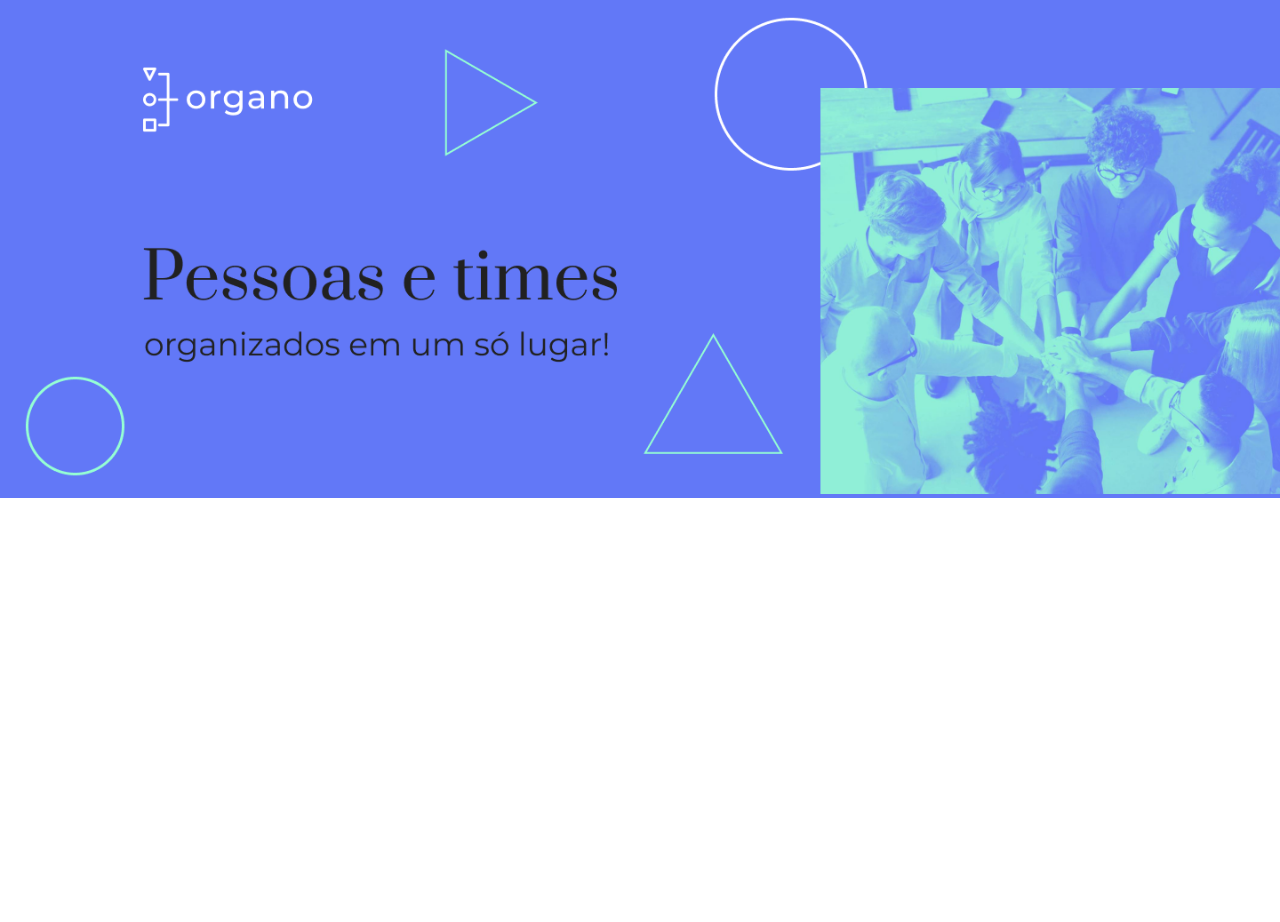
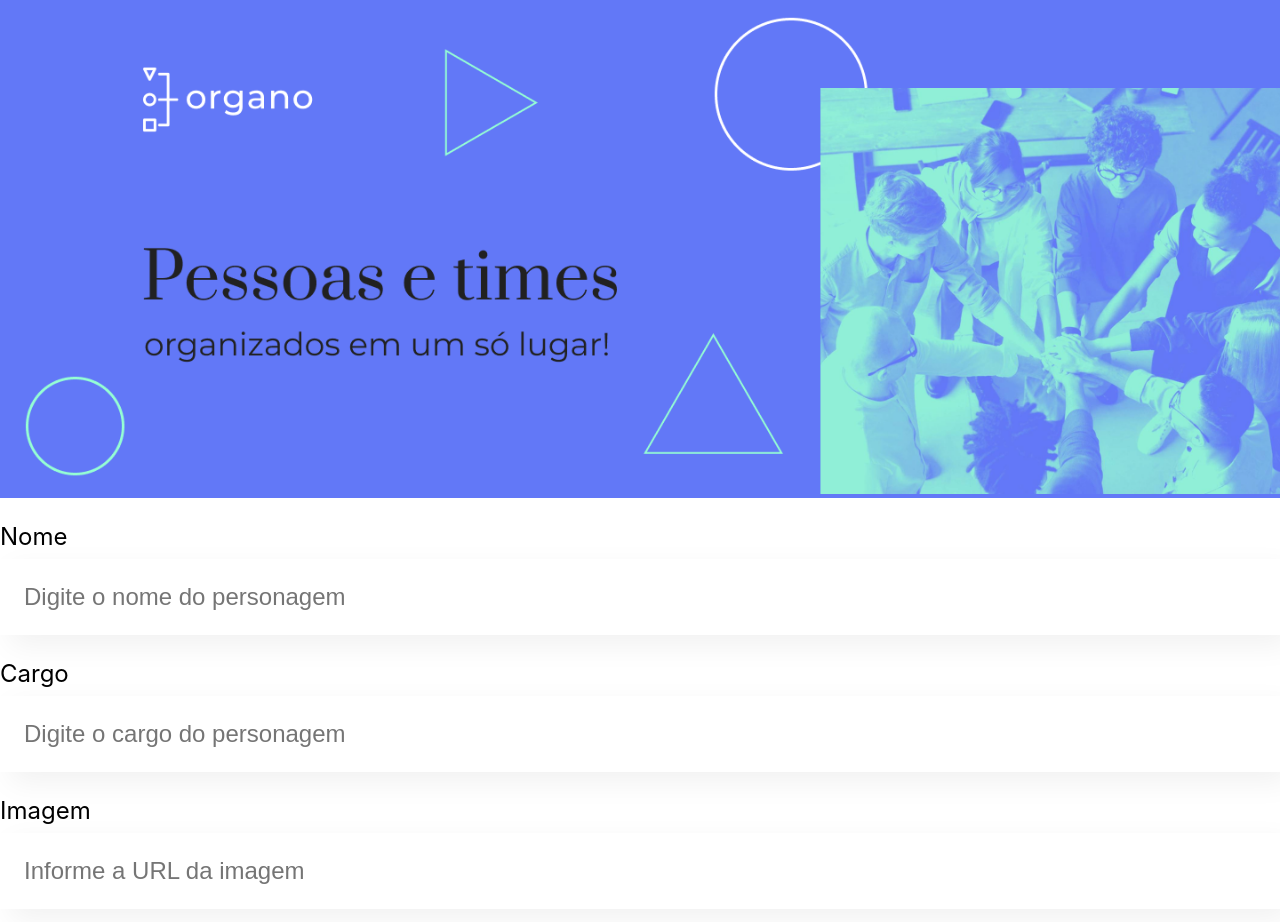
Before and after one commit to victorportugal8/react-desenvolvendo-com-js, a React (Create React App) app in the folder organo/: page / in a window 1280 px wide. Shown: the top 922 px of the page. Before the commit the page ends 800 px from the top, so only its background shows below. Built offline with nearby package versions, Linux system fonts and the light colour scheme.

Commit message:
Criando o componente CampoTexto

```diff
--- a/organo/src/App.js
+++ b/organo/src/App.js
@@ -1,9 +1,13 @@
-import Banner from './components/Banner/Banner';
+import Banner from './components/Banner'
+import CampoTexto from './components/CampoTexto'
 
 function App() {
   return (
     <div className="App">
       <Banner />
+      <CampoTexto label="Nome" placeholder="Digite o nome do personagem" />
+      <CampoTexto label="Cargo" placeholder="Digite o cargo do personagem" />
+      <CampoTexto label="Imagem" placeholder="Informe a URL da imagem" />
     </div>
   );
 }
--- /dev/null
+++ b/organo/src/components/CampoTexto/CampoTexto.css
@@ -0,0 +1,17 @@
+.campo-texto{
+    margin: 24px 0;
+}
+.campo-texto label {
+    display: block;
+    margin-bottom: 8px;
+    font-size: 24px;
+}
+.campo-texto input {
+    background-color: #FFF;
+    box-shadow: 10px 10px 30px rgba(0, 0, 0, 0.06);
+    width: 100%;
+    padding: 24px;
+    font-size: 24px;
+    border: none;
+    box-sizing: border-box;
+}
--- /dev/null
+++ b/organo/src/components/CampoTexto/index.js
@@ -0,0 +1,12 @@
+import './CampoTexto.css'
+
+const CampoTexto = (props) => {
+    return(
+        <div className="campo-texto">
+            <label>{props.label}</label>
+            <input placeholder={props.placeholder} />
+        </div>
+    )
+}
+
+export default CampoTexto
```
Also changed, not shown: organo/src/components/Banner/index.js (renamed from organo/src/components/Banner/Banner.js).
